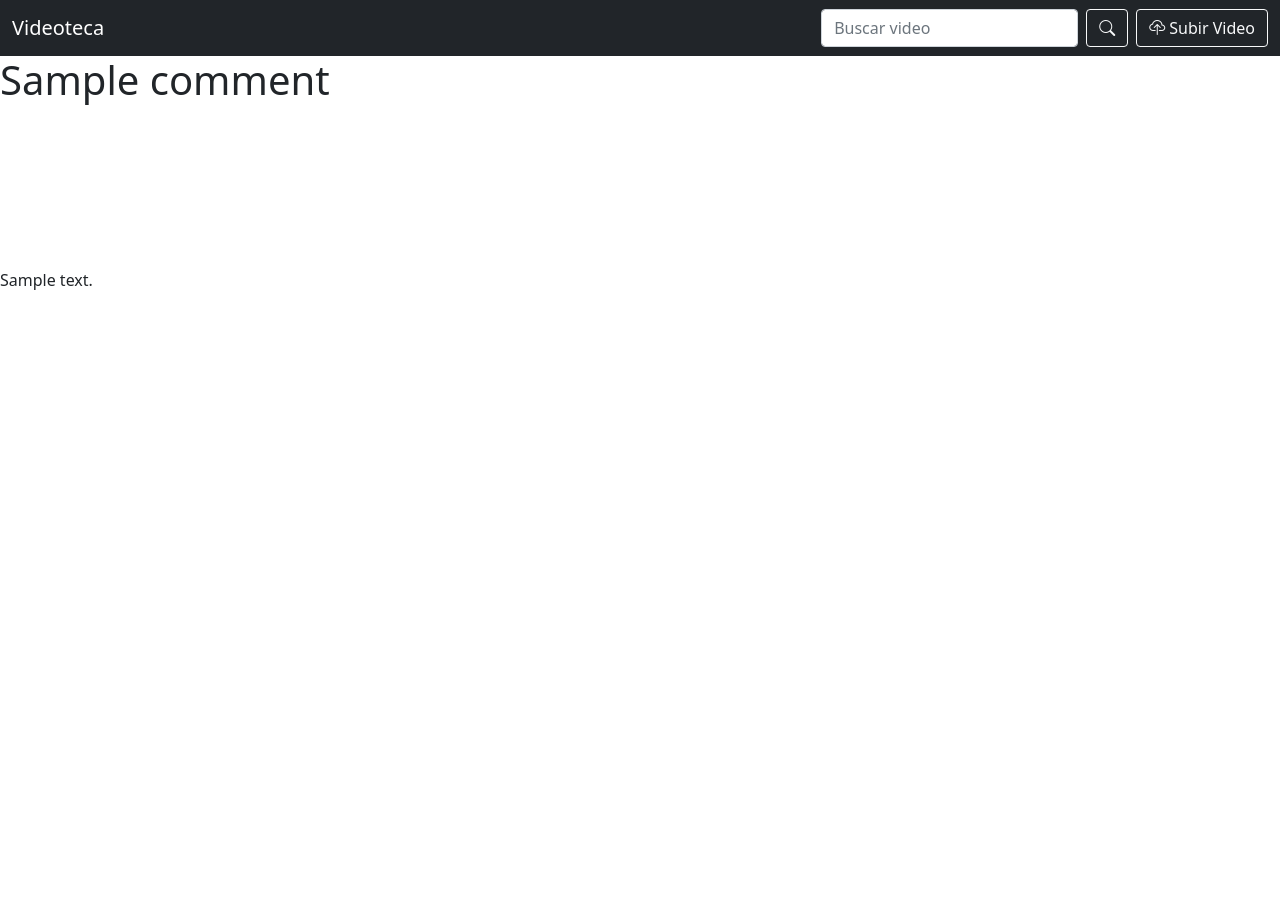
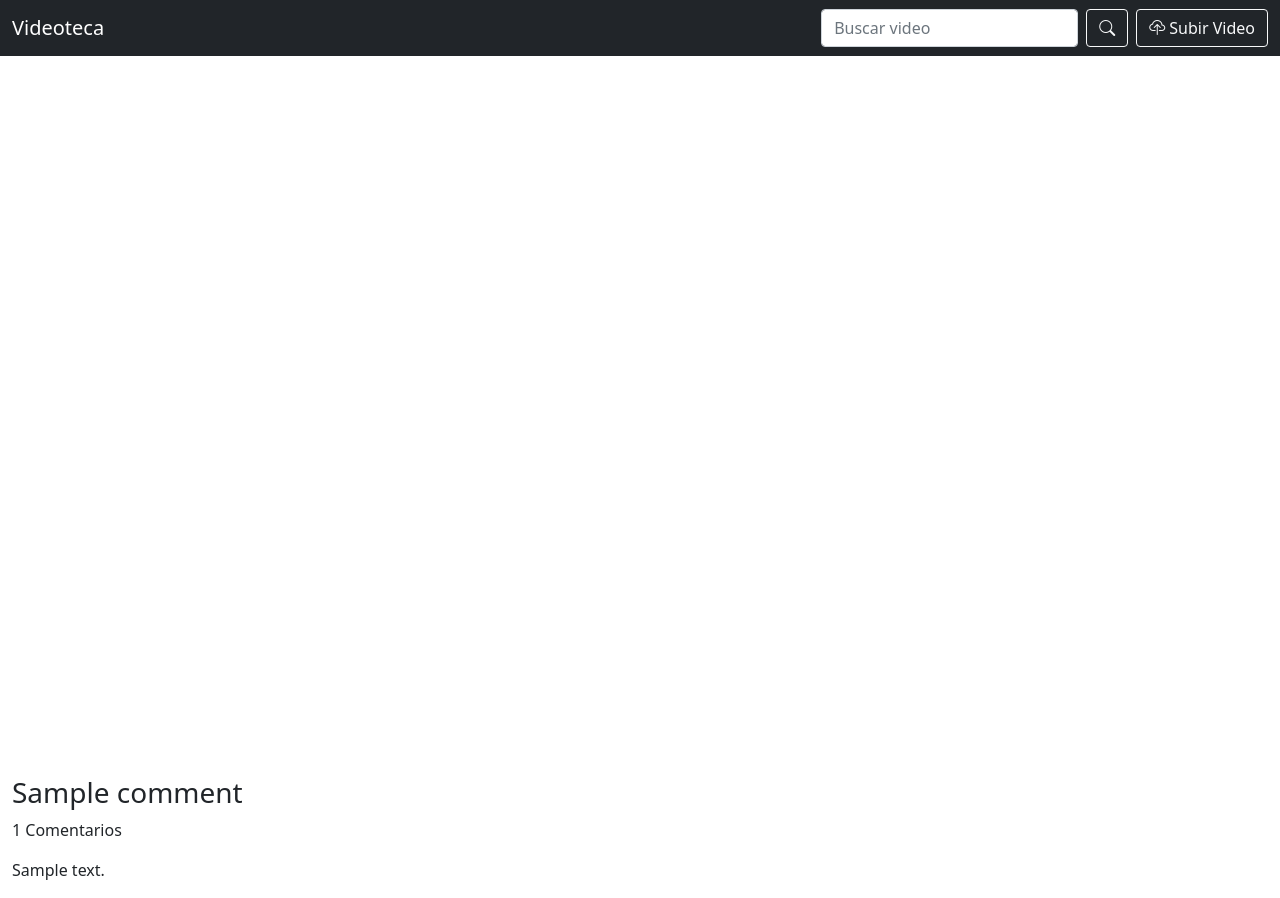
Before and after one commit to Wil89/cei-project-final, a PHP site: page /videos/details/1 in a window 1280 px wide. Before the commit the page ends 290 px from the top, so only its background shows below. Run offline with PHP 8.4, Linux system fonts and the light colour scheme; tables that the repository leaves empty or names only in its code hold one stand-in row (values such as "Sample post"); data that the repository does not hold is empty; some libraries are stand-ins or nearby versions.

Commit message:
styling video details page

```diff
--- a/views/css/videos.css
+++ b/views/css/videos.css
@@ -1,7 +1,7 @@
-iframe {
+/* iframe {
     max-width: 320px;
     max-height: 200px;
-}
+} */
 
 .container {
     padding: 2rem 0;
@@ -23,3 +23,18 @@ iframe {
 .toast-container {
     z-index: 2;
 }
+
+.iframe-container {
+    position: relative;
+    width: 100%;
+    padding-bottom: 56.25%;
+    height: 0;
+}
+
+.iframe-container iframe {
+    position: absolute;
+    top: 0;
+    left: 0;
+    width: 100%;
+    height: 100%;
+}
--- a/views/js/crearVideoModal.js
+++ b/views/js/crearVideoModal.js
@@ -66,7 +66,7 @@ crearVideoModal = () => {
 
     const data = {
       name: title.substring(1, title.length - 1),
-      videoUrl: url.substring(1, url.length - 1),
+      videoUrl: videoUrl.value,
       postDate: postDate,
     };
 
--- a/views/videos/details.php
+++ b/views/videos/details.php
@@ -6,10 +6,10 @@
     <meta name="viewport" content="width=device-width, initial-scale=1.0">
     <title>Videos</title>
     <link href="https://cdn.jsdelivr.net/npm/bootstrap@5.1.3/dist/css/bootstrap.min.css" rel="stylesheet" integrity="sha384-1BmE4kWBq78iYhFldvKuhfTAU6auU8tT94WrHftjDbrCEXSU1oBoqyl2QvZ6jIW3" crossorigin="anonymous">
-    <link rel="stylesheet" href="views/css/videos.css">
     <link rel="stylesheet" href="https://cdn.jsdelivr.net/npm/bootstrap-icons@1.9.1/font/bootstrap-icons.css">
+    <link rel="stylesheet" href="../../views/css/videos.css">
     <script defer src="https://cdn.jsdelivr.net/npm/bootstrap@5.1.3/dist/js/bootstrap.bundle.min.js" integrity="sha384-ka7Sk0Gln4gmtz2MlQnikT1wXgYsOg+OMhuP+IlRH9sENBO0LRn5q+8nbTov4+1p" crossorigin="anonymous"></script>
-    <script src="views/js/crearVideoModal.js"></script>
+    <script defer src="views/js/crearVideoModal.js"></script>
 </head>
 
 <body>
@@ -18,12 +18,19 @@
         include_once("./views/common/navbar.php");
         ?>
     </header>
-    <h1><?php echo $video[0]->name ?></h1>
-    <section>
-        <iframe src="<?php echo $video[0]->videoUrl ?>" title="<?php $video->name ?>"></iframe>
-        <?php foreach ($video as $video): ?>
-            <p><?php echo $video->comment ?></p>
-        <?php endforeach; ?>
+    <section class="container-fluid">
+        <div class="row align-items-center">
+            <div class="iframe-container">
+                <?php echo $video[0]->videoUrl ?>
+                <!-- <iframe class="details" src="<?php echo $video[0]->videoUrl ?>" title="<?php $video->name ?>"></iframe> -->
+            </div>
+            <h3 class=""><?php echo $video[0]->name ?></h3>
+            <p><?php echo count($video)." Comentarios" ?></p>
+            <?php foreach ($video as $video) : ?>
+                <p><?php echo $video->comment ?></p>
+            <?php endforeach; ?>
+        </div>
+
     </section>
 
 </body>
--- a/views/videos/index.php
+++ b/views/videos/index.php
@@ -37,7 +37,9 @@
     <div class="row row-cols-auto">
       <?php foreach ($videos as $video) : ?>
         <div class="col position-relative">
-          <iframe src="<?php echo $video->videoUrl ?>" title="<?php $video->name ?>"></iframe>
+          <div>
+            <?php echo $video->videoUrl ?>
+          </div>
           <a class="overlay" href="videos/details/<?php echo $video->id ?>"></a>
           <div class="row align-items-start">
             <p><?php echo $video->name ?></p>
```
